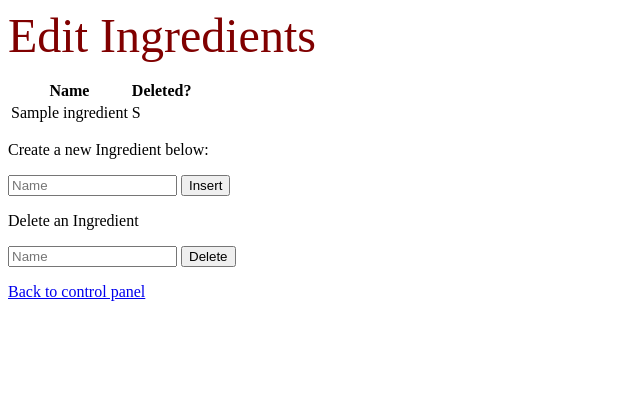
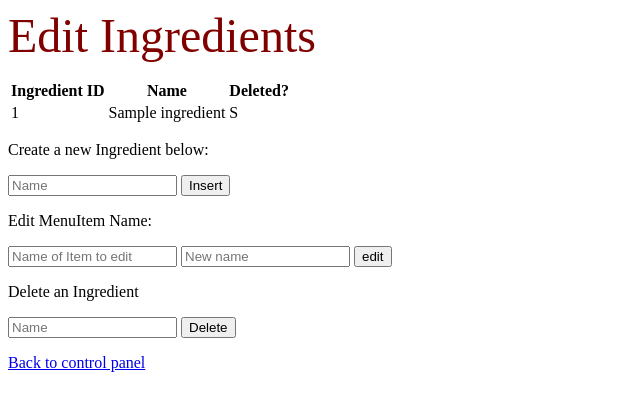
Before and after one commit to patricklinpl/Funtime-Bistro, a PHP site: page /proj-docs/Ingredient.php in a window 1280 px wide. Shown: the top 411 px of the page, without its empty margins (0-640 px from the left). Run offline with PHP 8.4, Linux system fonts and the light colour scheme; tables that the repository leaves empty hold one stand-in row (values such as "Sample post").

Commit message:
added edit function

```diff
--- a/proj-docs/Ingredient.php
+++ b/proj-docs/Ingredient.php
@@ -13,14 +13,16 @@
 	require "base.php";
 
 //prints results from a select
-	function printResult($ing_result) {
+	function printResult($result) {
 		echo "<table><tr>
+		<th>Ingredient ID</th>
 		<th>Name</th>
 		<th>Deleted?</th>
 	</tr>";
 	 // output data of each row
-	while($row = $ing_result->fetch_assoc()) {
+	while($row = $result->fetch_assoc()) {
 		echo "<tr>
+		<td>" . $row["ing_id"] . "</td>
 		<td>" . $row["name"] . "</td>
 		<td>" . $row["i_deleted"] . "</td>
 	</tr>";
@@ -81,7 +83,42 @@ if ($conn) {
 		} else {
 			echo "<script type='text/javascript'>alert('Inputs are not valid, please try again')</script>";
 		}
+
+//Edit an existing Menu Item's name
+	}else
+	if (!empty($_POST['oldname'])) {
+
+		$name = trim($_POST['oldname']);
+		$newname = trim($_POST['newname']);
+
+		if (ctype_alpha(preg_replace('/\s+/', '', $name)) && ctype_alpha(preg_replace('/\s+/', '', $newname))) {
+
+			$checkname = $conn->query("SELECT * FROM Ingredient WHERE name = '".$name."' AND i_deleted = 'F' ");
+			$checkname2 = $conn->query("SELECT * FROM Ingredient WHERE name = '".$newname."' ");
+
+			if ($checkname->num_rows == 0) {
+				echo "<script type='text/javascript'>alert('Ingredient does not exist!')</script>";
+			}
+
+			else if($checkname2->num_rows == 1) {
+				echo "<script type='text/javascript'>alert('Ingredient already exist, choose another name!')</script>";
+			}
+
+			else {
+				$editmenuquery = $conn->query("UPDATE Ingredient SET name = '".$newname."' WHERE name = '".$name."'");
+
+				if ($editmenuquery) {
+					echo "<script type='text/javascript'>alert('Ingredient edited successfully!')</script>";
+				}
+
+			}
+		}else {
+			echo "<script type='text/javascript'>alert('Inputs are not valid, please try again')</script>";
+		}
 	}
+
+
+
 }
 
 		// Query database for all Menu Items
@@ -104,6 +141,15 @@ $conn->close();
 		<input type="submit" value="Insert" name="insertsubmit"></p>
 	</form>
 
+	<p> Edit MenuItem Name: </p>
+	<form method="POST" action="ingredient.php">
+		<!--refresh page when submit-->
+		<p><input type="text" name="oldname"  size="18" pattern="*[A-Za-z]" placeholder="Name of Item to edit" required>
+			<input type="text" name="newname" size="18" pattern="*[A-Za-z]" placeholder="New name" required>
+			<!--define two variables to pass the value-->
+			<input type="submit" value="edit" name="updatesubmit"></p>
+		</form>
+
 	<p> Delete an Ingredient</p>
 	<form method="POST" action="ingredient.php">
 		<!--refresh page when submit-->
```
